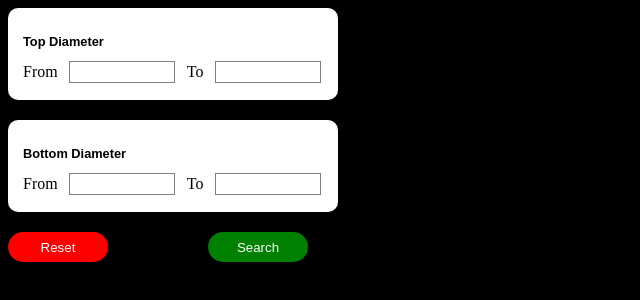
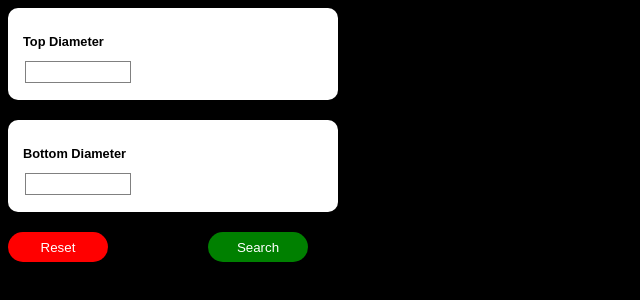
Before and after one commit to vimal-ram-k/titan, a React (Vite) app: page / in a window 1280 px wide. Shown: the top 300 px of the page, without its empty margins (0-640 px from the left). Built offline with nearby package versions, Linux system fonts and the light colour scheme.

Commit message:
removed to input

```diff
--- a/src/App.tsx
+++ b/src/App.tsx
@@ -15,16 +15,16 @@ function App() {
 
   const handleD = (newValue: number, arg: Arg): void => {
     if (arg.value === "top-From") {
-      setTopD((prev) => ({
+      setTopD(() => ({
         from: newValue,
-        to: prev?.to ?? newValue,
+        to: newValue,
       }));
     }
 
     if (arg.value === "bottom-From") {
-      setBottomD((prev) => ({
+      setBottomD(() => ({
         from: newValue,
-        to: prev?.to ?? newValue,
+        to: newValue,
       }));
     }
 
@@ -44,6 +44,7 @@ function App() {
   };
 
   const fetchData = () => {
+    console.log(topD, " ", bottomD);
     const data = DataFetch(topD, bottomD);
     setList(data);
   };
--- a/src/components/Input/Input.tsx
+++ b/src/components/Input/Input.tsx
@@ -5,14 +5,12 @@ import { useState } from "react";
 
 export const InputSection = (props: InputProps) => {
   const [number, setNumber] = useState("");
-  const [toNumber, setToNumber] = useState("");
 
   return (
     <div className="btn">
       <h1 className="btn-name">{props.name}</h1>
 
       <section className="btn-in">
-        <label htmlFor="btn-input">From</label>
         <InputElementSection
           name={props.name}
           onCallback={props.onCallback}
@@ -22,16 +20,6 @@ export const InputSection = (props: InputProps) => {
             `${props.name}` === "Top Diameter" ? "top-From" : "bottom-From"
           }
         />
-
-        <label htmlFor="btn-input">To</label>
-
-        <InputElementSection
-          name={props.name}
-          onCallback={props.onCallback}
-          setValue={setToNumber}
-          value={toNumber}
-          diameter={`${props.name}` === "Top Diameter" ? "top-To" : "bottom-To"}
-        />
       </section>
     </div>
   );
```
